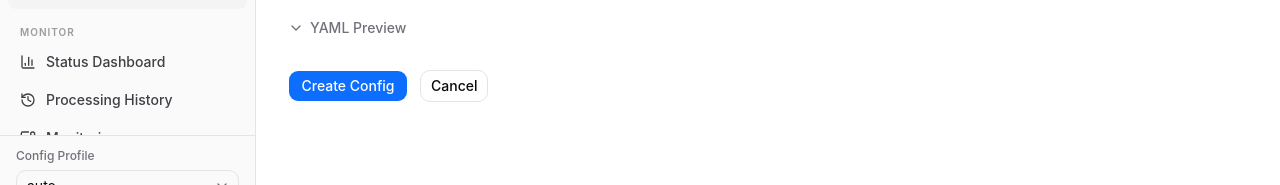
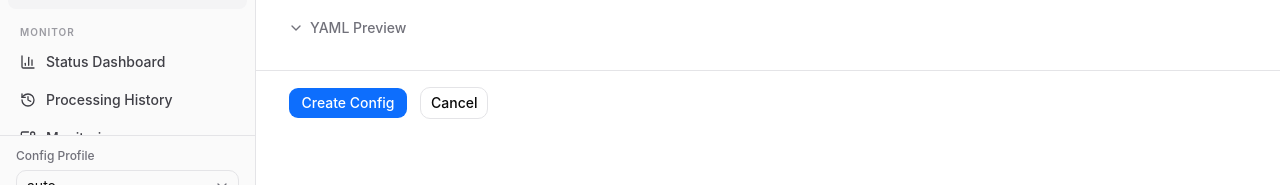
Before and after one commit to dataspace4health-lu/MedAnon, a React (Vite) app in the folder client/: page /configs/new in a window 1280 px wide. Shown: the part 586-771 px from the top of the page. Built offline with nearby package versions, Linux system fonts and the light colour scheme; no server answers.

Commit message:
style(ConfigBuilderPage): enhance footer styling for better visibility

```diff
--- a/client/src/pages/ConfigBuilderPage.tsx
+++ b/client/src/pages/ConfigBuilderPage.tsx
@@ -290,7 +290,7 @@ export default function ConfigBuilderPage() {
       </div>
 
       {/* -- Footer actions -- */}
-      <div className="flex gap-3">
+      <div className="sticky bottom-0 z-10 -mx-4 flex gap-3 border-t bg-background px-4 py-4 sm:-mx-6 sm:px-6 lg:-mx-8 lg:px-8">
         <Button
           onClick={handleSave}
           disabled={saving}
```
